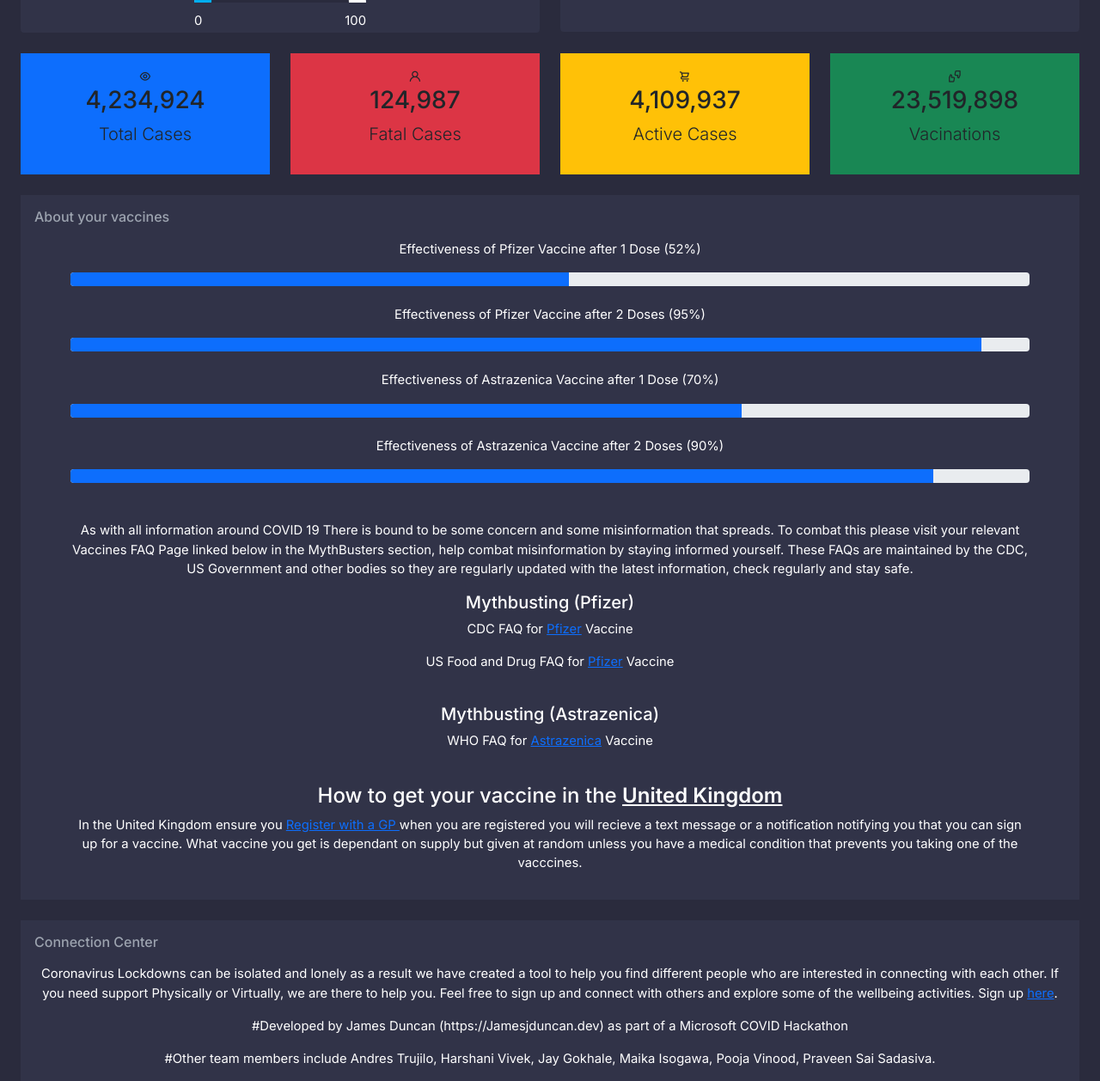
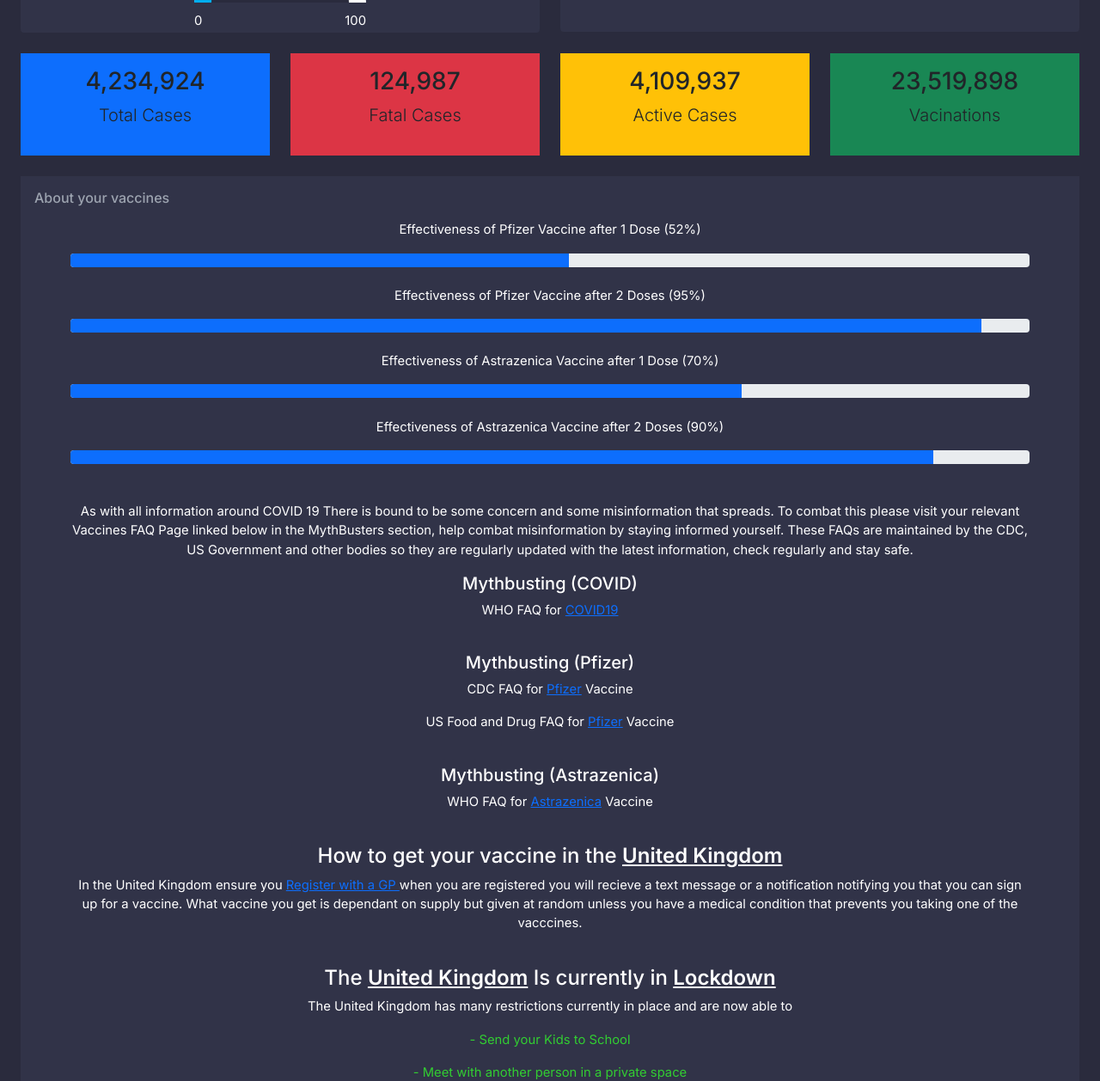
Before and after one commit to JamesDun2866/COVIDHub, a plain HTML site: page index.html in a window 1280 px wide. Shown: the part 490-1748 px from the top of the page at 86% size. Drawn offline with nearby package versions, Linux system fonts and the light colour scheme.

Commit message:
Small Updates

```diff
--- a/index.html
+++ b/index.html
@@ -79,28 +79,28 @@
           <div class="row">
             <div class="col-md-6 col-lg-3 mb-4 mb-lg-0">
               <div class="box bg-primary p-3">
-                <i class="uil-eye"></i>
+
                 <h3>4,234,924</h3>
                 <p class="lead">Total Cases</p>
               </div>
             </div>
             <div class="col-md-6 col-lg-3 mb-4 mb-lg-0">
               <div class="box bg-danger p-3">
-                <i class="uil-user"></i>
+
                 <h3>124,987</h3>
                 <p class="lead">Fatal Cases</p>
               </div>
             </div>
             <div class="col-md-6 col-lg-3 mb-4 mb-md-0">
               <div class="box bg-warning p-3">
-                <i class="uil-shopping-cart"></i>
+
                 <h3>4,109,937</h3>
                 <p class="lead">Active Cases</p>
               </div>
             </div>
             <div class="col-md-6 col-lg-3">
               <div class="box bg-success p-3">
-                <i class="uil-feedback"></i>
+
                 <h3>23,519,898</h3>
                 <p class="lead">Vacinations</p>
               </div>
@@ -138,6 +138,10 @@
   <p class="colwhi"> As with all information around COVID 19 There is bound to be some concern and some misinformation that spreads. To combat this please visit your relevant Vaccines FAQ Page linked below in the MythBusters section, help combat misinformation by staying informed yourself.
 These FAQs are maintained by the CDC, US Government and other bodies so they are regularly updated with the latest information, check regularly and stay safe.
 </p>
+<h5 class="colwhi"> Mythbusting (COVID) </h5>
+<p class="colwhi">WHO FAQ for <a href="https://www.who.int/emergencies/diseases/novel-coronavirus-2019/question-and-answers-hub/q-a-detail/coronavirus-disease-covid-19">COVID19</a></p>
+
+<br>
   <h5 class="colwhi"> Mythbusting (Pfizer) </h5>
   <p class="colwhi">CDC FAQ for <a href="https://www.cdc.gov/vaccines/covid-19/info-by-product/pfizer/pfizer-bioNTech-faqs.html">Pfizer</a> Vaccine</p>
   <p class="colwhi">US Food and Drug FAQ for <a href="https://www.fda.gov/emergency-preparedness-and-response/mcm-legal-regulatory-and-policy-framework/pfizer-biontech-covid-19-vaccine-frequently-asked-questions">Pfizer</a> Vaccine</p>
@@ -149,6 +153,14 @@ These FAQs are maintained by the CDC, US Government and other bodies so they are
 
   <h4 class="colwhi">How to get your vaccine in the <b><u> United Kingdom </u></b> </h4>
   <p class="colwhi">In the United Kingdom ensure you <a href="https://www.nhs.uk/nhs-services/gps/how-to-register-with-a-gp-surgery/">Register with a GP </a> when you are registered you will recieve a text message or a notification notifying you that you can sign up for a vaccine. What vaccine you get is dependant on supply but given at random unless you have a medical condition that prevents you taking one of the vacccines.   </p>
+
+  <br>
+  <h4 class="colwhi"> The <b><u>United Kingdom</u></b> Is currently in <u><b>Lockdown</b></u></h4>
+
+  <p class="colwhi"> The United Kingdom has many restrictions currently in place and are now able to</p>
+  <p class="colgreen"> - Send your Kids to School</p>
+  <p class="colgreen" >- Meet with another person in a private space</p>
+  <p class="colwhi">There are plans to further release lockdown measures<br> <br><b><u>March 29th</b></u> you will be able to meet with up to 6 people and form a support bubble <br> <b><u>April 12th</b></u>  you will be able to visit outdoor pubs and venues <br> <b><u>17th May</b></u>  you will be able to visit pubs and venues indoors and expand you bubble up to 30 people <br> <b><u>June 21st</b></u>  Lockdown will be lifted. <br><br><u>Please keep in mind these dates are subject to change so please keep an eye on local news. </u></p>
 </div>
 
 
--- a/style.css
+++ b/style.css
@@ -133,3 +133,8 @@ body {
 {
 	color: #fff;
 }
+.colgreen
+{
+	color:#32CD32;
+	text-align:center;
+}
```
